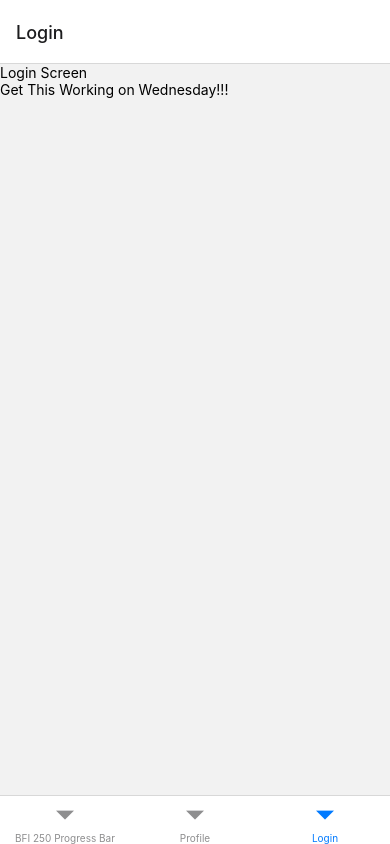
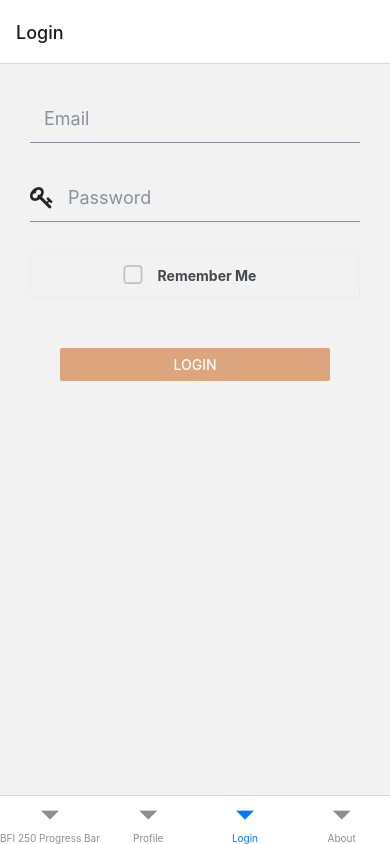
Before and after one commit to ejw773/bfi250-mobile, a React Native app: screen /Login in a window 390 px wide. Built offline with nearby package versions, Linux system fonts and the light colour scheme; no server answers.

Commit message:
adds login screen and adjusts localStorageHelper

```diff
--- a/package.json
+++ b/package.json
@@ -15,6 +15,7 @@
     "axios": "^0.24.0",
     "expo": "~43.0.2",
     "expo-constants": "~12.1.3",
+    "expo-secure-store": "~11.0.3",
     "expo-status-bar": "~1.1.0",
     "react": "17.0.1",
     "react-dom": "17.0.1",
--- a/src/components/EmptyComponent.js
+++ b/src/components/EmptyComponent.js
@@ -1,10 +1,12 @@
 import React from 'react';
 import { StyleSheet, Text, View } from 'react-native';
+import { masterColor } from '../globalSettings/color';
 
 function Empty() {
+    console.log(`Master Color: ${masterColor}`)
     return (
         <View style={styles.loadingView}>
-            <Text style={styles.loadingText}>Nothing to See Here.</Text>
+            <Text style={styles.loadingText}>Nothing to See Here....</Text>
         </View>
     )
 }
@@ -17,7 +19,7 @@ const styles = StyleSheet.create(
             flex: 1
         },
         loadingText: {
-            color: '#5637DD',
+            color: masterColor,
             fontSize: 15,
             fontWeight: 'bold'
         }
--- a/src/components/LoadingComponent.js
+++ b/src/components/LoadingComponent.js
@@ -1,10 +1,11 @@
 import React from 'react';
 import { ActivityIndicator, StyleSheet, Text, View } from 'react-native';
+import { masterColor } from '../globalSettings/color'
 
 function Loading() {
     return (
         <View style={styles.loadingView}>
-            <ActivityIndicator size='large' color='#5637DD' />
+            <ActivityIndicator size='large' color={masterColor} />
             <Text style={styles.loadingText}>Loading . . .</Text>
         </View>
     )
@@ -18,7 +19,7 @@ const styles = StyleSheet.create(
             flex: 1
         },
         loadingText: {
-            color: '#5637DD',
+            color: masterColor,
             fontSize: 15,
             fontWeight: 'bold'
         }
--- /dev/null
+++ b/src/globalSettings/color.js
@@ -0,0 +1 @@
+export const masterColor = '#DCA57D'
--- /dev/null
+++ b/src/screens/AboutScreen.js
@@ -0,0 +1,13 @@
+import React from 'react';
+import { View, Text } from 'react-native';
+
+const About = () => {
+    return (
+        <View>
+            <Text>About Screen</Text>
+            <Text>Get This Working on Friday!!!</Text>
+        </View>
+    )
+}
+
+export default About
--- a/src/screens/LoginScreen.js
+++ b/src/screens/LoginScreen.js
@@ -1,13 +1,105 @@
-import React from 'react';
-import { View, Text } from 'react-native';
+import React, { useState, useEffect } from 'react';
+import { useDispatch } from 'react-redux';
+import { View, Button, StyleSheet } from 'react-native';
+import { Input, CheckBox } from 'react-native-elements';
+import * as SecureStore from 'expo-secure-store';
+import { masterColor } from '../globalSettings/color'
+import { login } from '../redux/actions/auth';
 
 const Login = () => {
+    const [name, setName] = useState('');
+    const [password, setPassword] = useState('');
+    const [email, setEmail] = useState('');
+    const [remember, setRemember] = useState(false);
+
+    const dispatch = useDispatch();
+
+    const handleLogin = () => {
+         if (remember) {
+            SecureStore.setItemAsync(
+                'userinfo',
+                JSON.stringify({
+                    email,
+                    password
+                })
+            ).catch(error => console.log('Could not save user info', error));
+        } else {
+            SecureStore.deleteItemAsync('userinfo').catch(
+                error => console.log('Could not delete user info', error)
+            );
+        }
+        dispatch(login(email, password))
+        .then(() => {
+
+        })
+    }
+
+    useEffect(() => {
+        SecureStore.getItemAsync('userinfo')
+        .then(userData => {
+            const userInfo =JSON.parse(userData);
+            if (userInfo) {
+                setEmail(userInfo.email);
+                setPassword(userInfo.password);
+                setRemember(true)
+            }
+        })
+    }, [])
+
     return (
-        <View>
-            <Text>Login Screen</Text>
-            <Text>Get This Working on Wednesday!!!</Text>
+        <View style={styles.container}>
+            <Input
+                placeholder='Email'
+                leftIcon={{type: 'font-awesome', email: 'user-o'}}
+                onChangeText={email => setEmail(email)}
+                value={email}
+                containerStyle={styles.formInput}
+                leftIconContainerStyle={styles.formIcon}
+            />
+            <Input
+                placeholder='Password'
+                leftIcon={{type: 'font-awesome', name: 'key'}}
+                onChangeText={password => setPassword(password)}
+                value={password}
+                containerStyle={styles.formInput}
+                leftIconContainerStyle={styles.formIcon}
+            />
+            <CheckBox
+                title='Remember Me'
+                center
+                checked={remember}
+                onPress={() => setRemember(!remember)}
+                containerStyle={styles.formCheckbox}
+            />
+            <View style={styles.formButton}>
+                <Button
+                    onPress={() => handleLogin()}
+                    title='Login'
+                    color={masterColor}
+                />
+            </View>
         </View>
     )
 }
 
+const styles = StyleSheet.create({
+    container: {
+        justifyContent: 'center',
+        margin: 20
+    },
+    formIcon: {
+        marginRight: 10
+    },
+    formInput: {
+        padding: 10
+    },
+    formCheckbox: {
+        margin: 10,
+        backgroundColor: null
+    },
+    formButton: {
+        margin: 40
+    }
+})
+
 export default Login
--- a/src/screens/Main.js
+++ b/src/screens/Main.js
@@ -7,6 +7,7 @@ import { createBottomTabNavigator } from '@react-navigation/bottom-tabs';
 import Home from './HomeScreen';
 import Profile from './ProfileScreen';
 import Login from './LoginScreen';
+import About from './AboutScreen';
 
 const Stack = createNativeStackNavigator();
 const Tab = createBottomTabNavigator();
@@ -18,6 +19,7 @@ const Main = () => {
           <Tab.Screen name="Home" component={Home} options={{ title: 'BFI 250 Progress Bar'}}/>
           <Tab.Screen name="Profile" component={Profile} />
           <Tab.Screen name="Login" component={Login} />
+          <Tab.Screen name="About" component={About} />
         </Tab.Navigator>
       </NavigationContainer>
     )
--- a/src/services/auth-service.js
+++ b/src/services/auth-service.js
@@ -1,6 +1,7 @@
 import axios from "axios";
 import { API_URL } from '../api/apiUrl';
 import authHeader from './auth-header';
+import * as SecureStore from 'expo-secure-store';
 import localStorageHelper from './localStorage-helper'
 
 const register = (name, email, password) => {
@@ -27,6 +28,10 @@ const login = (email, password) => {
     })
     .then((response) => {
       if (response.data.token) {
+        SecureStore.setItemAsync(
+          'user',
+          JSON.stringify(response.data)
+        )
         //localStorage.setItem("user", JSON.stringify(response.data));
       }
       return response.data;
--- a/src/services/localStorage-helper.js
+++ b/src/services/localStorage-helper.js
@@ -1,8 +1,11 @@
+import AsyncStorage from '@react-native-async-storage/async-storage';
+
 const localStorageHelper = async (key, value) => {
     try {
+        const dataStore = await JSON.parse(AsyncStorage.getItem('user'))
         //const dataStore = JSON.parse(localStorage.getItem('user'))
-        const dataStore = {}
         dataStore[key] = value
+        await AsyncStorage.setItem('user', JSON.stringify(dataStore))
         // localStorage.setItem("user", JSON.stringify(dataStore))
     } catch (e) {
         console.log(e)
```
Also changed, not shown: src/api/apiUrl.js (line endings or trailing spaces), 1 other file (tests, documents, lock files or other folders).
